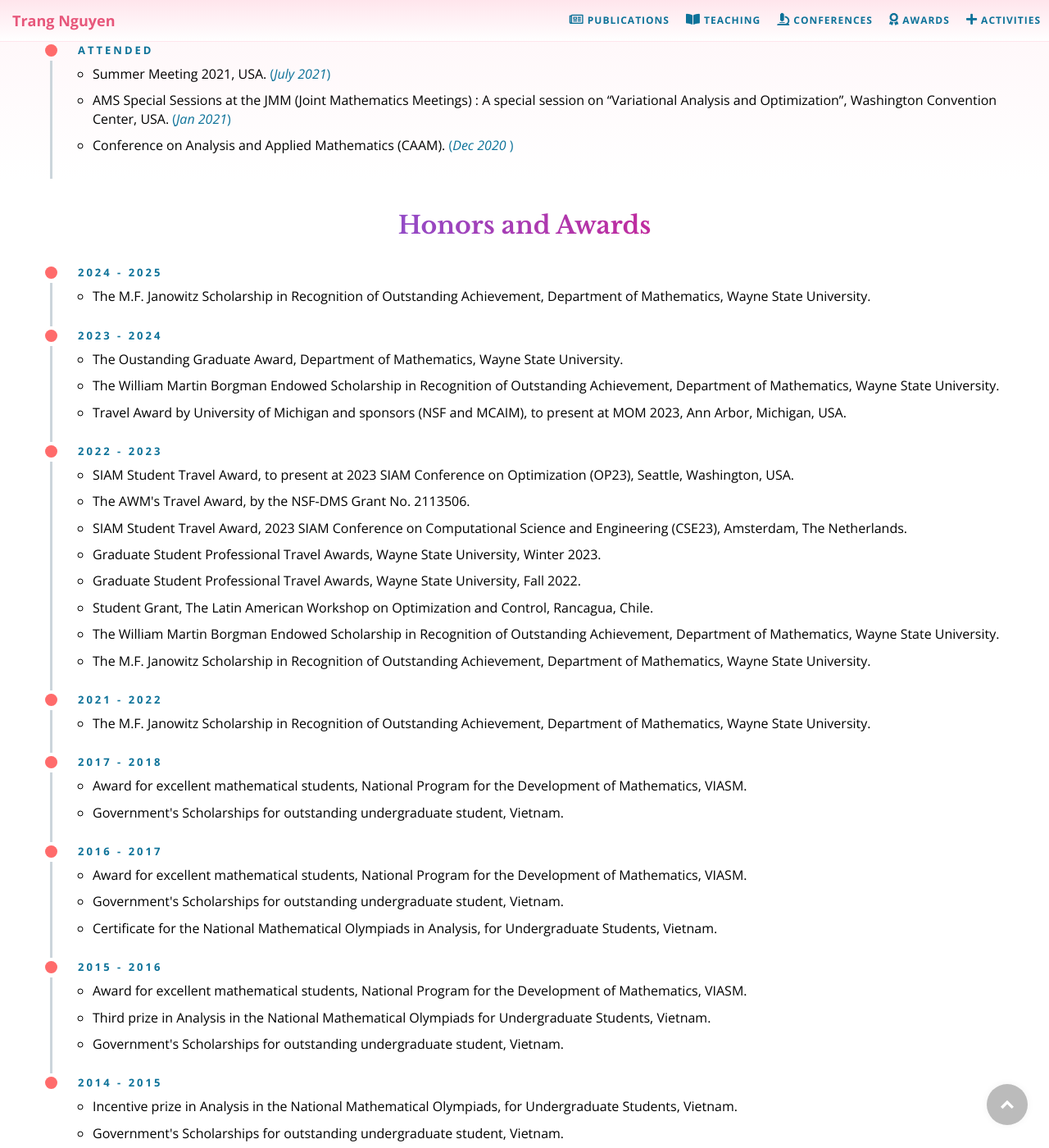
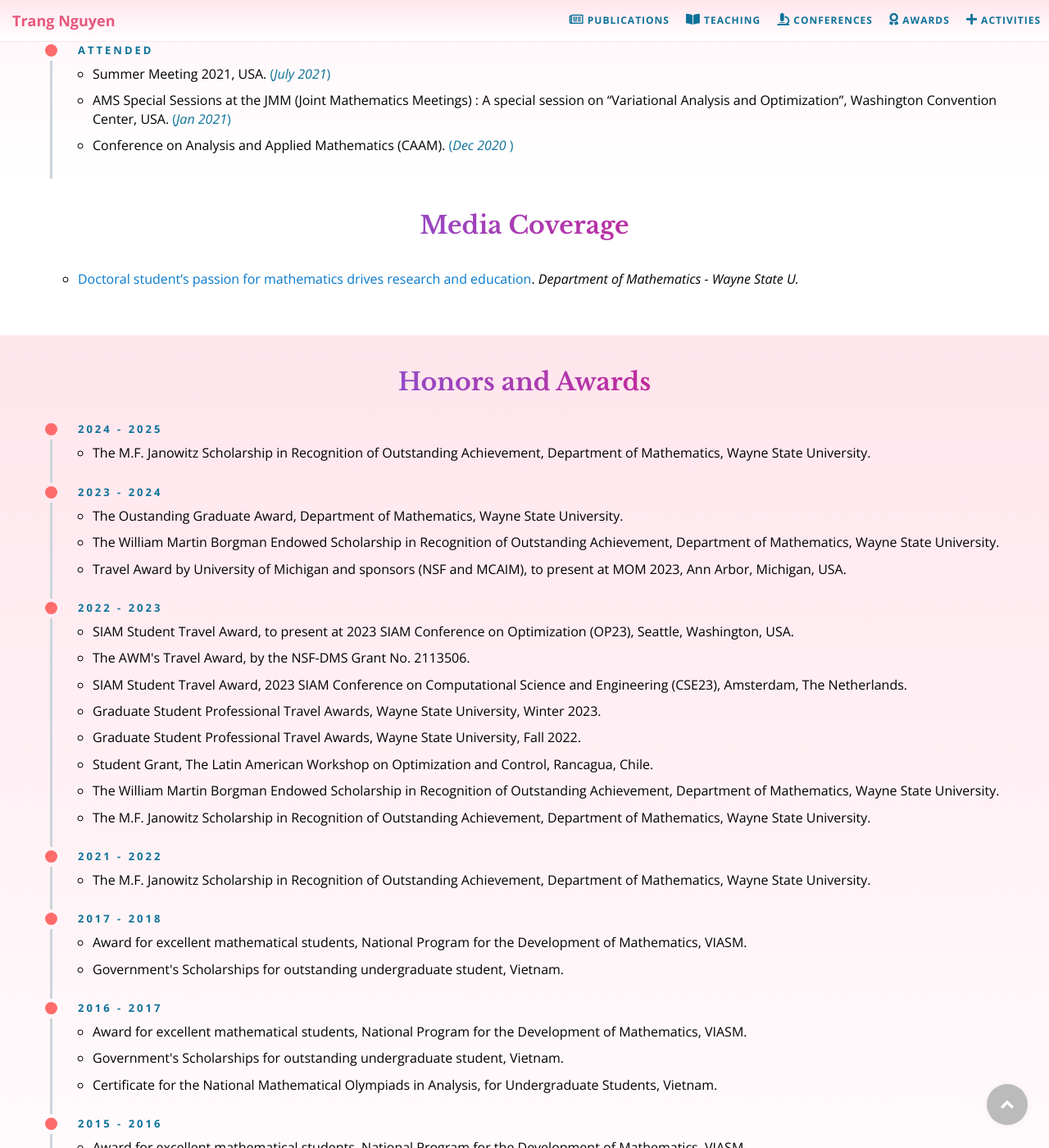
Before and after one commit to daitrangng/daitrangng.github.io, a Jekyll site: the page built from index.md, in a window 1280 px wide and 1400 px high, scrolled down 4403 px. Shown: the whole window at 82% size. Built offline with Jekyll 4.4.1, drawn with Linux system fonts in a browser that asks for light colours; formulas are drawn with MathJax 3.

Commit message:
add media Coverage

```diff
--- /dev/null
+++ b/_data/media.yml
@@ -0,0 +1,3 @@
+# markdown syntax: https://www.markdownguide.org/basic-syntax/
+# just make the same things as in activities.yml
+- activity: "[Doctoral student’s passion for mathematics drives research and education](https://clas.wayne.edu/math/spotlights/doctoral-students-passion-for-mathematics-drives-research-and-education-116702){:target=\"_blank\"}. *Department of Mathematics - Wayne State U.*"
--- a/css/main.css
+++ b/css/main.css
@@ -73,7 +73,7 @@ a:hover{
 
 /* Index page */
 section{
-  padding: 40px 25px;
+  padding: 40px;
 }
 section:last-child{
   padding-bottom: 0px;
--- a/index.md
+++ b/index.md
@@ -77,6 +77,17 @@ css:
   {% include sections/sec-back.html %}
 </section>
 
+<!-- Media Coverage -->
+<section class="alt-color">
+  {% include sections/sec-front-lg.html %}
+  {% include sections/sec-activity.html
+    heading="Media Coverage"
+    source=site.data.media
+    ref="media"
+  %}
+  {% include sections/sec-back.html %}
+</section>
+
 <!-- award -->
 <section class="alt-color">
   {% include sections/sec-front-lg.html %}
```
